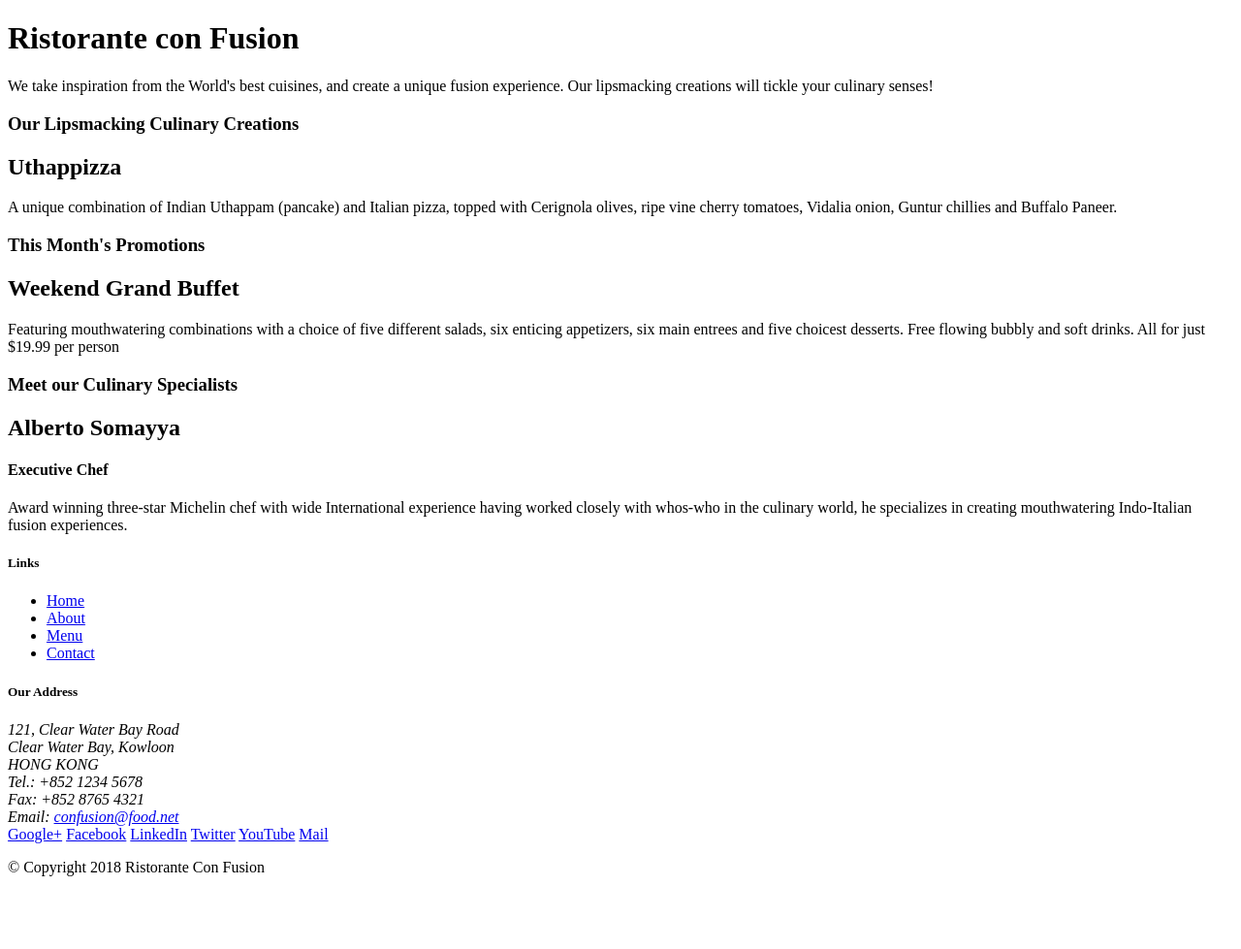
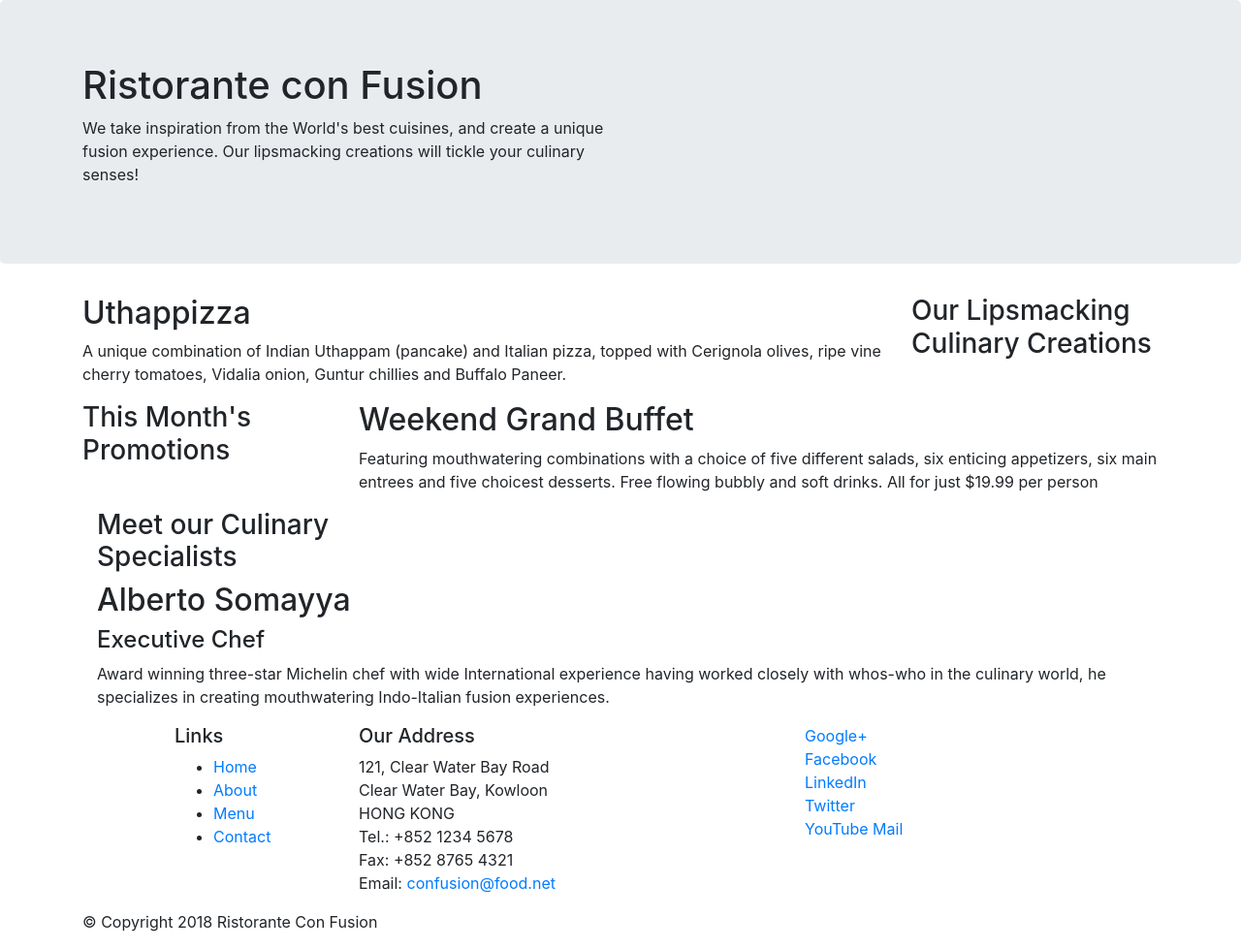
Before and after one commit to pranayreddy8690/con-Fusion, a website: page index.html in a window 1280 px wide. Shown: the whole page at 97% size. Before the commit the page ends 920 px from the top, so only its background shows below. Drawn offline with nearby package versions, Linux system fonts and the light colour scheme.

Commit message:
grid first

```diff
--- a/index.html
+++ b/index.html
@@ -2,51 +2,58 @@
 <html lang="en">
 
 <head>
+        <!-- Required meta tags always come first -->
+        <meta charset="utf-8">
+        <meta name="viewport" content="width=device-width, initial-scale=1, shrink-to-fit=no">
+        <meta http-equiv="x-ua-compatible" content="ie=edge">
+
+        <!-- Bootstrap CSS -->
+        <link rel="stylesheet" href="node_modules/bootstrap/dist/css/bootstrap.min.css">
     <title>Ristorante Con Fusion</title>
 </head>
 
 <body>
 
-    <header>
-        <div>
-            <div>
-                <div>
+    <header class="jumbotron">
+        <div class="container">
+            <div class="row">
+                <div class="col-12 col-sm-6">
                     <h1>Ristorante con Fusion</h1>
                     <p>We take inspiration from the World's best cuisines, and create a unique fusion experience. Our lipsmacking creations will tickle your culinary senses!</p>
-                </div>
-                <div>
-                </div>
+                <!-- </div>
+                <div class="col-12 col-sm">
+                </div> -->
             </div>
         </div>
     </header>
 
-    <div>
-        <div>
-            <div>
+    <div class="container">
+        <div class="row">
+            <div class="col-12 col-sm-4 order-sm-last col-md-3">
                 <h3>Our Lipsmacking Culinary Creations</h3>
             </div>
-            <div>
+            <div class="col col-sm col-md">
                 <h2>Uthappizza</h2>
                 <p>A unique combination of Indian Uthappam (pancake) and Italian pizza, topped with Cerignola olives, ripe vine cherry tomatoes, Vidalia onion, Guntur chillies and Buffalo Paneer.</p>
             </div>
         </div>
 
 
-        <div>
-            <div>
+        <div class="row">
+            <div class="col-12 col-sm-4  col-md-3">
                 <h3>This Month's Promotions</h3>
             </div>
-            <div>
+            <div class="col col-sm col-md">
                 <h2>Weekend Grand Buffet</h2>
                 <p>Featuring mouthwatering combinations with a choice of five different salads, six enticing appetizers, six main entrees and five choicest desserts. Free flowing bubbly and soft drinks. All for just $19.99 per person </p>
             </div>
         </div>
 
         <div>
-            <div>
+            <div class="col-12 col-sm-4 order-sm-first col-md-3">
                 <h3>Meet our Culinary Specialists</h3>
             </div>
-            <div>
+            <div class="col col-sm col-md">
                 <h2>Alberto Somayya</h2>
                 <h4>Executive Chef</h4>
                 <p>Award winning three-star Michelin chef with wide International experience having worked closely with whos-who in the culinary world, he specializes in creating mouthwatering Indo-Italian fusion experiences. </p>
@@ -55,9 +62,9 @@
     </div>
 
     <footer>
-        <div>
-            <div>
-                <div>
+        <div class="container">
+            <div class="row">
+                <div class="col-4 offset-1 col-sm-2">
                     <h5>Links</h5>
                     <ul>
                         <li><a href="#">Home</a></li>
@@ -66,7 +73,7 @@
                         <li><a href="#">Contact</a></li>
                     </ul>
                 </div>
-                <div>
+                <div class="col-7 col-sm-5">
                     <h5>Our Address</h5>
                     <address>
 		              121, Clear Water Bay Road<br>
@@ -77,8 +84,8 @@
 		              Email: <a href="mailto:confusion@food.net">confusion@food.net</a>
 		           </address>
                 </div>
-                <div>
-                    <div>
+                <div class="row">
+                    <div class="col-12 col-sm-4">
                         <a href="http://google.com/+">Google+</a>
                         <a href="http://www.facebook.com/profile.php?id=">Facebook</a>
                         <a href="http://www.linkedin.com/in/">LinkedIn</a>
@@ -88,14 +95,17 @@
                     </div>
                 </div>
            </div>
-           <div>
-                <div>
+           <div class="row">
+                <div class="col-auto">
                     <p>© Copyright 2018 Ristorante Con Fusion</p>
                 </div>
            </div>
         </div>
     </footer>
-
+    <!-- jQuery first, then Popper.js, then Bootstrap JS. -->
+    <script src="node_modules/jquery/dist/jquery.slim.min.js"></script>
+    <script src="node_modules/popper.js/dist/umd/popper.min.js"></script>
+    <script src="node_modules/bootstrap/dist/js/bootstrap.min.js"></script>
 </body>
 
 </html>
```
Also changed, not shown: package.json (+6 -1 lines), 1 other file.
